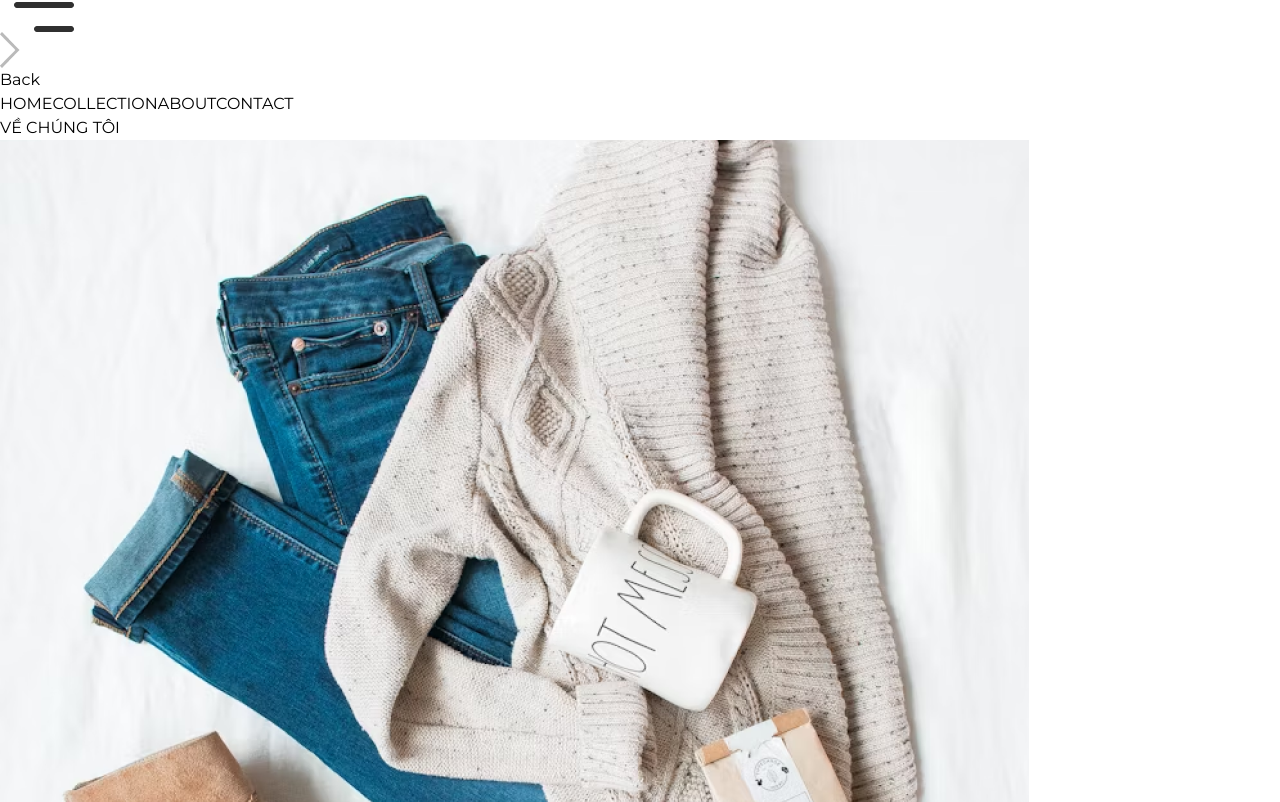
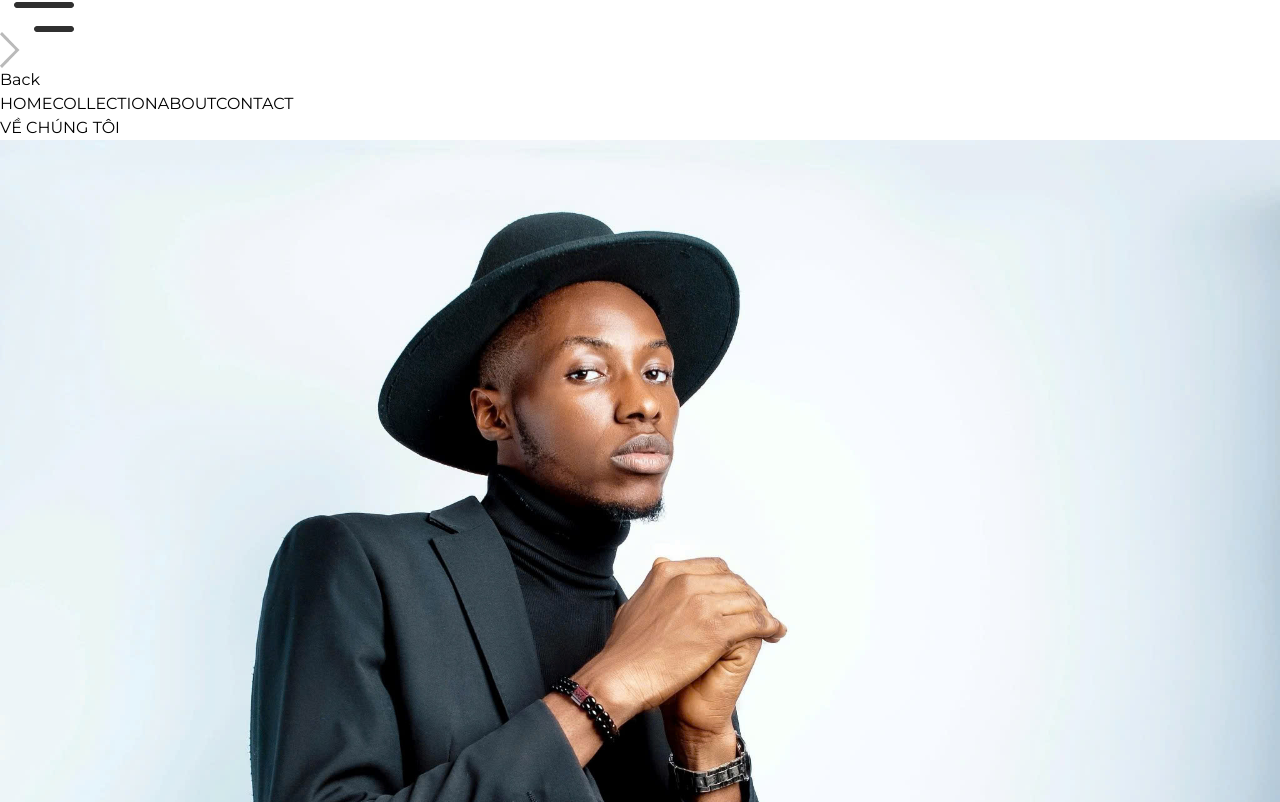
Before and after one commit to hoangkha442/seotests, a React (Vite) app: page /about in a window 1280 px wide. Shown: the part 418-1220 px from the top of the page. Built offline with nearby package versions, Linux system fonts and the light colour scheme.

Commit message:
change image

```diff
--- a/src/pages/About.jsx
+++ b/src/pages/About.jsx
@@ -2,7 +2,7 @@ import React from "react";
 import Title from "../components/Title";
 import { assets } from "../assets/assets";
 import NewsLetterBox from "../components/NewsLetterBox";
-
+import daden from "../assets/daden.jpg"
 const About = () => {
   return (
     <div>
@@ -13,7 +13,7 @@ const About = () => {
       <div className="flex flex-col gap-16 my-10 md:flex-row">
         <img
           className="w-full md:max-w-[450px]"
-          src={assets.about_img}
+          src={daden}
           alt="Ảnh giới thiệu"
         />
         <div className="flex flex-col justify-center gap-6 text-gray-600 md:w-2/4">
```
Also changed, not shown: src/assets/daden.jpg (added).
